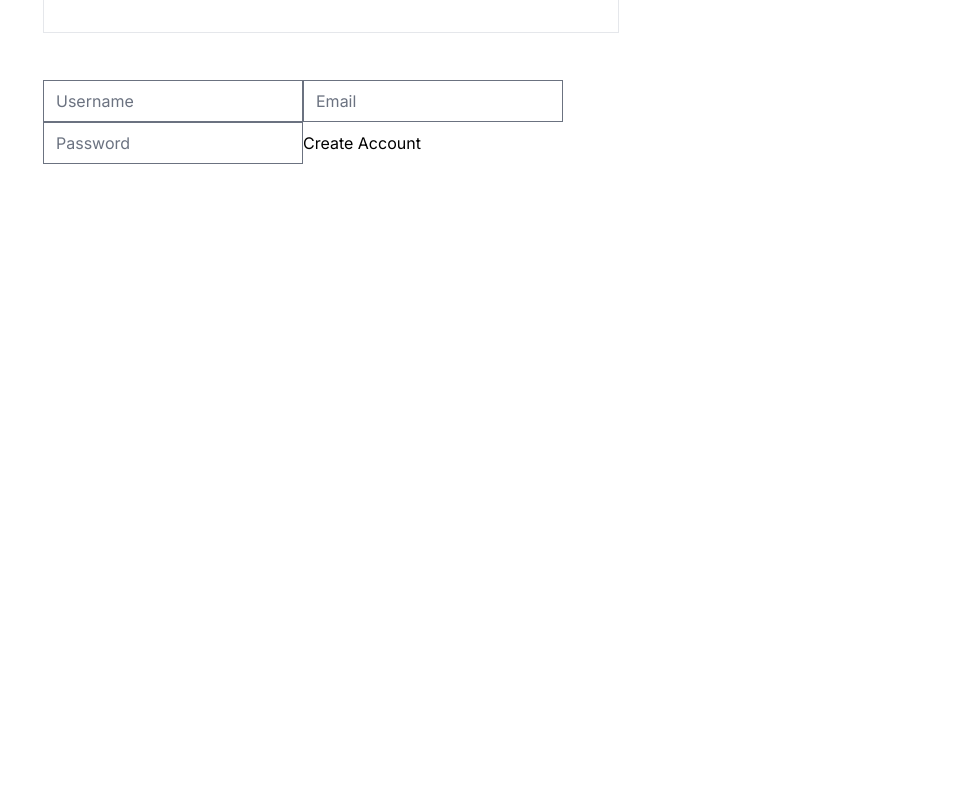
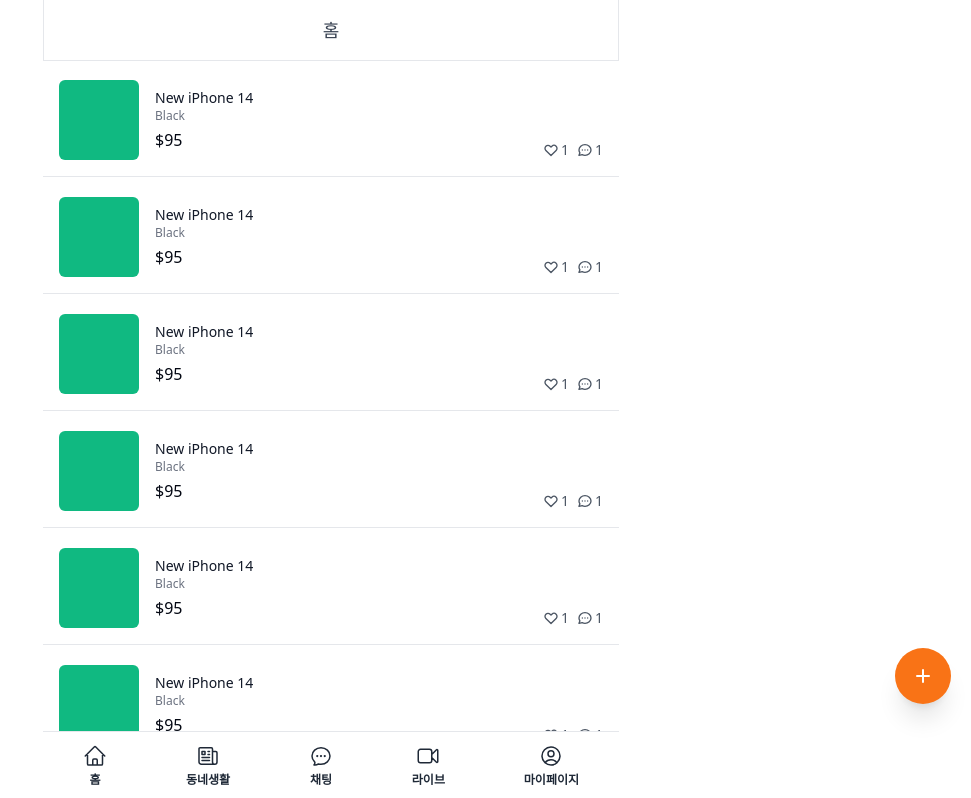
Before and after one commit to sdfwefk11/next-market, a Next.js app: page / in a window 1280 px wide. Shown: the top 798 px of the page, without its empty margins (309-1280 px from the left). Built offline with nearby package versions, Linux system fonts and the light colour scheme.

Commit message:
Hydration Error

```diff
--- a/src/app/community/page.tsx
+++ b/src/app/community/page.tsx
@@ -6,7 +6,7 @@
 
 export default function Community() {
   return (
-    <RootLayout title="동네생활" hasTabBar>
+    <RootLayout hasTabBar title="동네생활">
       <div className="space-y-8 px-4 -mt-5">
         {[1, 2, 3, 4, 5, 6].map((_, key) => (
           <Link key={key} href="/community/1">
--- a/src/app/layout.tsx
+++ b/src/app/layout.tsx
@@ -1,15 +1,10 @@
 "use client";
 import "./globals.css";
 import type { Metadata } from "next";
-import { Inter } from "next/font/google";
 import { cls } from "../libs/utils";
-import Link from "next/link";
 import { useRouter } from "next/navigation";
+import BottomTabBar from "@/components/bottom-tap";
 import { useEffect, useState } from "react";
-import HeaderTabBar from "@/components/header-tap";
-import BottomTabBar from "@/components/bottom-tap";
-
-const inter = Inter({ subsets: ["latin"] });
 
 export const metadata: Metadata = {
   title: "Create Next App",
@@ -19,7 +14,7 @@
 interface RootLayout {
   main?: boolean;
   children: React.ReactNode;
-  title?: string;
+  title: string;
   canGoBack?: boolean;
   hasTabBar?: boolean;
 }
@@ -32,37 +27,38 @@
   hasTabBar,
 }: RootLayout) {
   const router = useRouter();
+  const [titles, setTitles] = useState("");
+  useEffect(() => setTitles(title), []);
   return (
-    <html lang="en">
-      <body
-        className={cls(
-          "w-full max-w-xl mx-auto pt-[80px]",
-          inter.className,
-          title ? " pb-[70px]" : ""
-        )}
-      >
+    <html>
+      <body className="w-full max-w-xl mx-auto pt-[80px] pb-[70px]">
         {!main ? (
-          <HeaderTabBar canGoBack={canGoBack}>
+          <nav
+            className={cls(
+              "bg-white text-lg font-medium py-4 fixed text-gray-700 border-b border-l border-r top-0 flex items-center w-full max-w-xl mx-auto px-6",
+              !canGoBack ? "justify-center" : ""
+            )}
+          >
+            {titles ? titles : null}
             {canGoBack ? (
               <button onClick={() => router.back()}>
                 <svg
                   xmlns="http://www.w3.org/2000/svg"
                   fill="none"
                   viewBox="0 0 24 24"
-                  stroke-width="1.5"
+                  strokeWidth="1.5"
                   stroke="currentColor"
                   className="w-6 h-6"
                 >
                   <path
-                    stroke-linecap="round"
-                    stroke-linejoin="round"
+                    strokeLinecap="round"
+                    strokeLinejoin="round"
                     d="M15.75 19.5L8.25 12l7.5-7.5"
                   />
                 </svg>
               </button>
             ) : null}
-            {title ? <span>{title}</span> : null}
-          </HeaderTabBar>
+          </nav>
         ) : null}
         {children}
         {hasTabBar ? <BottomTabBar /> : null}
--- a/src/app/page.tsx
+++ b/src/app/page.tsx
@@ -1,60 +1,31 @@
-"use client";
-import { FieldErrors, useForm } from "react-hook-form";
+import FloatingButton from "@/components/floating-button";
+import ProductList from "@/components/product-list";
+import Link from "next/link";
+import RootLayout from "./layout";
 
-interface LoginForm {
-  username: string;
-  password: string;
-  email: string;
-}
-
-export default function Forms() {
-  const {
-    register,
-    handleSubmit,
-    formState: { errors },
-  } = useForm<LoginForm>();
-  const onVaild = (data: LoginForm) => {
-    console.log(data);
-  };
-  const onInvalid = (errors: FieldErrors) => {
-    console.log(errors);
-  };
+export default function Product() {
   return (
-    <form onSubmit={handleSubmit(onVaild, onInvalid)}>
-      <input
-        {...register("username", {
-          required: "username is required",
-          minLength: {
-            message: "the username should be longer than 5 chars",
-            value: 5,
-          },
-          maxLength: 20,
-        })}
-        type="text"
-        placeholder="Username"
-      />
-      {errors.username?.message}
-      <input
-        {...register("email", {
-          required: "emial is required",
-          validate: {
-            allowEmail: (value) =>
-              value.includes("@gmail.com") ||
-              value.includes("@naver.com") ||
-              value.includes("@github.io") ||
-              "Can used only Gmail, Naver, Github",
-          },
-        })}
-        type="email"
-        placeholder="Email"
-      />
-      {errors.email?.message}
-      <input
-        {...register("password", { required: "password is required" })}
-        type="password"
-        placeholder="Password"
-      />
-      <input type="submit" value="Create Account" />
-    </form>
+    <RootLayout hasTabBar title="홈">
+      <Link href="/product/detail/1">
+        <ProductList />
+      </Link>
+      <FloatingButton href="/product/upload">
+        <svg
+          className="h-6 w-6"
+          xmlns="http://www.w3.org/2000/svg"
+          fill="none"
+          viewBox="0 0 24 24"
+          stroke="currentColor"
+          aria-hidden="true"
+        >
+          <path
+            strokeLinecap="round"
+            strokeLinejoin="round"
+            strokeWidth="2"
+            d="M12 6v6m0 0v6m0-6h6m-6 0H6"
+          />
+        </svg>
+      </FloatingButton>
+    </RootLayout>
   );
 }
--- a/src/app/product/page.tsx
+++ /dev/null
@@ -1,31 +0,0 @@
-import FloatingButton from "@/components/floating-button";
-import ProductList from "@/components/product-list";
-import Link from "next/link";
-import RootLayout from "../layout";
-
-export default function Product() {
-  return (
-    <RootLayout title="홈" hasTabBar>
-      <Link href="/product/detail/1">
-        <ProductList />
-      </Link>
-      <FloatingButton href="/product/upload">
-        <svg
-          className="h-6 w-6"
-          xmlns="http://www.w3.org/2000/svg"
-          fill="none"
-          viewBox="0 0 24 24"
-          stroke="currentColor"
-          aria-hidden="true"
-        >
-          <path
-            strokeLinecap="round"
-            strokeLinejoin="round"
-            strokeWidth="2"
-            d="M12 6v6m0 0v6m0-6h6m-6 0H6"
-          />
-        </svg>
-      </FloatingButton>
-    </RootLayout>
-  );
-}
--- /dev/null
+++ b/src/app/react-hook-form/page.tsx
@@ -0,0 +1,68 @@
+"use client";
+import { FieldErrors, useForm } from "react-hook-form";
+
+interface LoginForm {
+  username: string;
+  password: string;
+  email: string;
+}
+
+export default function Forms() {
+  const {
+    register,
+    handleSubmit,
+    formState: { errors },
+  } = useForm<LoginForm>();
+  const fa = (num: number) => {
+    let res = 1;
+    for (let i = 1; i <= num; i++) {
+      res *= i;
+    }
+    console.log(res);
+  };
+  fa(88);
+  const onVaild = (data: LoginForm) => {
+    console.log(data);
+  };
+  const onInvalid = (errors: FieldErrors) => {
+    console.log(errors);
+  };
+  return (
+    <form onSubmit={handleSubmit(onVaild, onInvalid)}>
+      <input
+        {...register("username", {
+          required: "username is required",
+          minLength: {
+            message: "the username should be longer than 5 chars",
+            value: 5,
+          },
+          maxLength: 20,
+        })}
+        type="text"
+        placeholder="Username"
+      />
+      {errors.username?.message}
+      <input
+        {...register("email", {
+          required: "emial is required",
+          validate: {
+            allowEmail: (value) =>
+              value.includes("@gmail.com") ||
+              value.includes("@naver.com") ||
+              value.includes("@github.io") ||
+              "Can used only Gmail, Naver, Github",
+          },
+        })}
+        type="email"
+        placeholder="Email"
+      />
+      {errors.email?.message}
+      <input
+        {...register("password", { required: "password is required" })}
+        type="password"
+        placeholder="Password"
+      />
+      <input type="submit" value="Create Account" />
+    </form>
+  );
+}
--- a/src/components/bottom-tap.tsx
+++ b/src/components/bottom-tap.tsx
@@ -3,19 +3,19 @@
 export default function BottomTabBar() {
   return (
     <nav className="bg-white text-gray-800 border-t fixed bottom-0 py-3 px-10 flex justify-between items-center max-w-xl w-full select-none">
-      <Link href="/product">
+      <Link href="/">
         <div className="flex flex-col items-center">
           <svg
             xmlns="http://www.w3.org/2000/svg"
             fill="none"
             viewBox="0 0 24 24"
-            stroke-width="1.5"
+            strokeWidth="1.5"
             stroke="currentColor"
             className="w-6 h-6"
           >
             <path
-              stroke-linecap="round"
-              stroke-linejoin="round"
+              strokeLinecap="round"
+              strokeLinejoin="round"
               d="M2.25 12l8.954-8.955c.44-.439 1.152-.439 1.591 0L21.75 12M4.5 9.75v10.125c0 .621.504 1.125 1.125 1.125H9.75v-4.875c0-.621.504-1.125 1.125-1.125h2.25c.621 0 1.125.504 1.125 1.125V21h4.125c.621 0 1.125-.504 1.125-1.125V9.75M8.25 21h8.25"
             />
           </svg>
@@ -28,13 +28,13 @@
             xmlns="http://www.w3.org/2000/svg"
             fill="none"
             viewBox="0 0 24 24"
-            stroke-width="1.5"
+            strokeWidth="1.5"
             stroke="currentColor"
             className="w-6 h-6"
           >
             <path
-              stroke-linecap="round"
-              stroke-linejoin="round"
+              strokeLinecap="round"
+              strokeLinejoin="round"
               d="M12 7.5h1.5m-1.5 3h1.5m-7.5 3h7.5m-7.5 3h7.5m3-9h3.375c.621 0 1.125.504 1.125 1.125V18a2.25 2.25 0 01-2.25 2.25M16.5 7.5V18a2.25 2.25 0 002.25 2.25M16.5 7.5V4.875c0-.621-.504-1.125-1.125-1.125H4.125C3.504 3.75 3 4.254 3 4.875V18a2.25 2.25 0 002.25 2.25h13.5M6 7.5h3v3H6v-3z"
             />
           </svg>
@@ -47,13 +47,13 @@
             xmlns="http://www.w3.org/2000/svg"
             fill="none"
             viewBox="0 0 24 24"
-            stroke-width="1.5"
+            strokeWidth="1.5"
             stroke="currentColor"
             className="w-6 h-6"
           >
             <path
-              stroke-linecap="round"
-              stroke-linejoin="round"
+              strokeLinecap="round"
+              strokeLinejoin="round"
               d="M8.625 12a.375.375 0 11-.75 0 .375.375 0 01.75 0zm0 0H8.25m4.125 0a.375.375 0 11-.75 0 .375.375 0 01.75 0zm0 0H12m4.125 0a.375.375 0 11-.75 0 .375.375 0 01.75 0zm0 0h-.375M21 12c0 4.556-4.03 8.25-9 8.25a9.764 9.764 0 01-2.555-.337A5.972 5.972 0 015.41 20.97a5.969 5.969 0 01-.474-.065 4.48 4.48 0 00.978-2.025c.09-.457-.133-.901-.467-1.226C3.93 16.178 3 14.189 3 12c0-4.556 4.03-8.25 9-8.25s9 3.694 9 8.25z"
             />
           </svg>
@@ -66,12 +66,12 @@
             xmlns="http://www.w3.org/2000/svg"
             fill="none"
             viewBox="0 0 24 24"
-            stroke-width="1.5"
+            strokeWidth="1.5"
             stroke="currentColor"
             className="w-6 h-6"
           >
             <path
-              stroke-linecap="round"
+              strokeLinecap="round"
               d="M15.75 10.5l4.72-4.72a.75.75 0 011.28.53v11.38a.75.75 0 01-1.28.53l-4.72-4.72M4.5 18.75h9a2.25 2.25 0 002.25-2.25v-9a2.25 2.25 0 00-2.25-2.25h-9A2.25 2.25 0 002.25 7.5v9a2.25 2.25 0 002.25 2.25z"
             />
           </svg>
@@ -84,13 +84,13 @@
             xmlns="http://www.w3.org/2000/svg"
             fill="none"
             viewBox="0 0 24 24"
-            stroke-width="1.5"
+            strokeWidth="1.5"
             stroke="currentColor"
             className="w-6 h-6"
           >
             <path
-              stroke-linecap="round"
-              stroke-linejoin="round"
+              strokeLinecap="round"
+              strokeLinejoin="round"
               d="M17.982 18.725A7.488 7.488 0 0012 15.75a7.488 7.488 0 00-5.982 2.975m11.963 0a9 9 0 10-11.963 0m11.963 0A8.966 8.966 0 0112 21a8.966 8.966 0 01-5.982-2.275M15 9.75a3 3 0 11-6 0 3 3 0 016 0z"
             />
           </svg>
--- a/src/components/header-tap.tsx
+++ /dev/null
@@ -1,20 +0,0 @@
-"use client";
-import { cls } from "@/libs/utils";
-
-interface HeaderTabBar {
-  canGoBack?: boolean;
-  children: React.ReactNode;
-}
-
-export default function HeaderTabBar({ canGoBack, children }: HeaderTabBar) {
-  return (
-    <div
-      className={cls(
-        "bg-white text-lg font-medium py-4 fixed text-gray-700 border-b border-l border-r top-0 flex items-center w-full max-w-xl mx-auto px-6",
-        !canGoBack ? "justify-center" : ""
-      )}
-    >
-      {children}
-    </div>
-  );
-}
```
